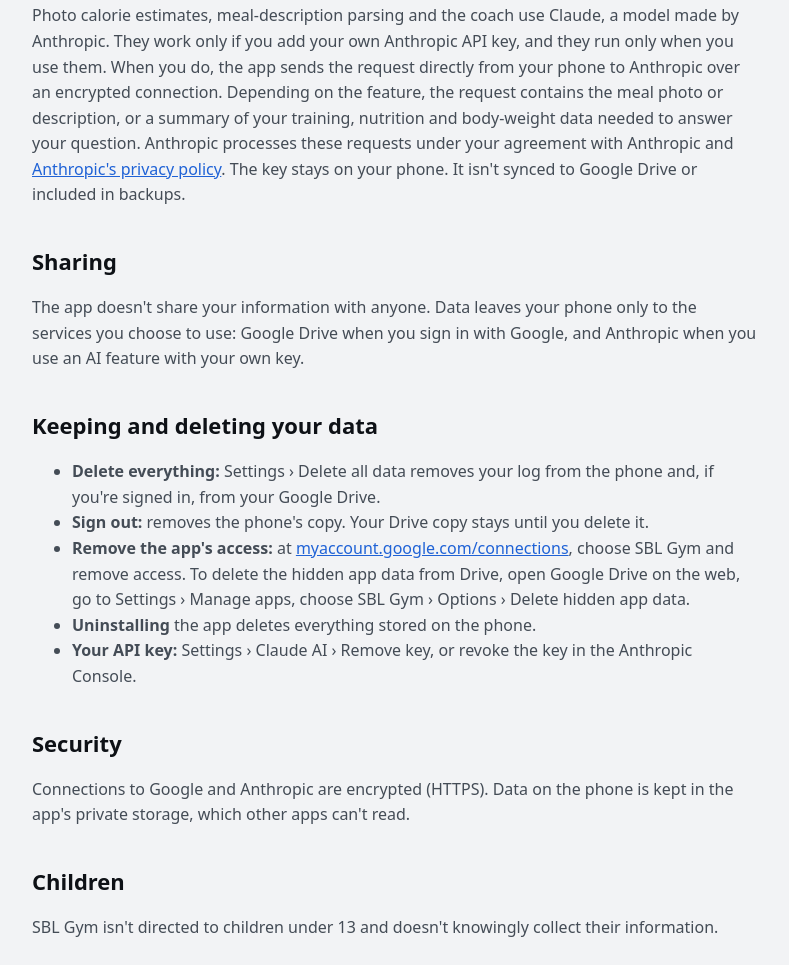
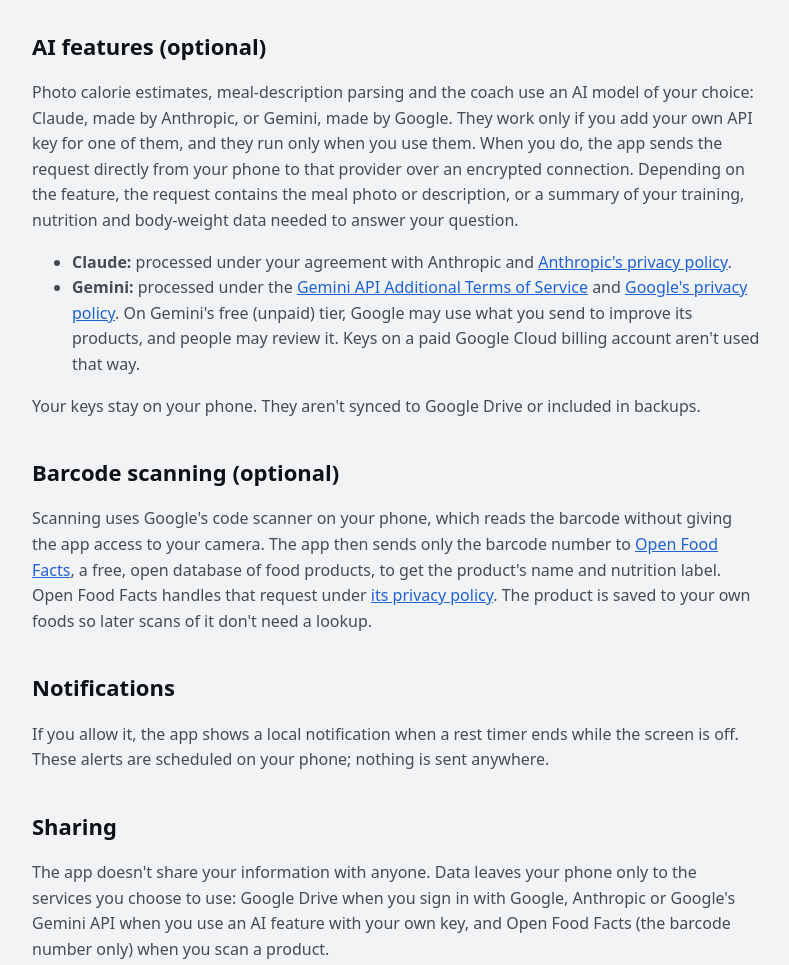
Before and after one commit to z4kko0o/SBLGym, a plain HTML site: page privacy.html in a window 1280 px wide. Shown: the part 1518-2483 px from the top of the page, without its empty margins (244-1033 px from the left). Drawn offline with Linux system fonts and the light colour scheme.

Commit message:
Add files via upload

```diff
--- a/privacy.html
+++ b/privacy.html
@@ -57,10 +57,11 @@ footer p { color: var(--muted); }
 
 <h2>Information the app handles</h2>
 <ul>
-  <li><b>What you enter:</b> your profile (name, units, sex, age, height, body weight, experience, goal, activity level, training preferences and equipment), your training split, workout sessions (exercises, sets, reps, weights, notes), food logs, custom foods and recipes, and body-weight entries.</li>
+  <li><b>What you enter:</b> your profile (name, units, sex, age, height, body weight, experience, goal, activity level, training preferences and equipment), your training split, workout sessions (exercises, sets, reps, weights, notes), food logs, water intake, custom foods and recipes, and body-weight entries.</li>
   <li><b>Your Google account, if you sign in:</b> your email address, name and profile photo URL, used to show which account is signed in and to keep each account's log separate on the phone.</li>
   <li><b>Meal photos, only if you use photo estimates:</b> a photo you choose or take is sent for analysis as described under "AI features". The app doesn't keep the photo after the estimate.</li>
-  <li><b>An Anthropic API key, only if you add one:</b> stored on your phone to use the AI features.</li>
+  <li><b>An Anthropic or Google Gemini API key, only if you add one:</b> stored on your phone to use the AI features.</li>
+  <li><b>Barcodes, only when you scan one:</b> the barcode number of a packaged food, used to look up its nutrition label as described under "Barcode scanning".</li>
 </ul>
 <p>The app doesn't collect your location, contacts or device identifiers, and it contains no advertising or analytics code.</p>
 
@@ -80,10 +81,21 @@ footer p { color: var(--muted); }
 <p>SBL Gym's use and transfer to any other app of information received from Google APIs will adhere to the <a href="https://developers.google.com/terms/api-services-user-data-policy">Google API Services User Data Policy</a>, including the Limited Use requirements. The app uses Google user data only to provide its features to you. It doesn't sell it, use it for advertising, or let anyone read it, except as described under "AI features" when you choose to use them.</p>
 
 <h2>AI features (optional)</h2>
-<p>Photo calorie estimates, meal-description parsing and the coach use Claude, a model made by Anthropic. They work only if you add your own Anthropic API key, and they run only when you use them. When you do, the app sends the request directly from your phone to Anthropic over an encrypted connection. Depending on the feature, the request contains the meal photo or description, or a summary of your training, nutrition and body-weight data needed to answer your question. Anthropic processes these requests under your agreement with Anthropic and <a href="https://www.anthropic.com/legal/privacy">Anthropic's privacy policy</a>. The key stays on your phone. It isn't synced to Google Drive or included in backups.</p>
+<p>Photo calorie estimates, meal-description parsing and the coach use an AI model of your choice: Claude, made by Anthropic, or Gemini, made by Google. They work only if you add your own API key for one of them, and they run only when you use them. When you do, the app sends the request directly from your phone to that provider over an encrypted connection. Depending on the feature, the request contains the meal photo or description, or a summary of your training, nutrition and body-weight data needed to answer your question.</p>
+<ul>
+  <li><b>Claude:</b> processed under your agreement with Anthropic and <a href="https://www.anthropic.com/legal/privacy">Anthropic's privacy policy</a>.</li>
+  <li><b>Gemini:</b> processed under the <a href="https://ai.google.dev/gemini-api/terms">Gemini API Additional Terms of Service</a> and <a href="https://policies.google.com/privacy">Google's privacy policy</a>. On Gemini's free (unpaid) tier, Google may use what you send to improve its products, and people may review it. Keys on a paid Google Cloud billing account aren't used that way.</li>
+</ul>
+<p>Your keys stay on your phone. They aren't synced to Google Drive or included in backups.</p>
+
+<h2>Barcode scanning (optional)</h2>
+<p>Scanning uses Google's code scanner on your phone, which reads the barcode without giving the app access to your camera. The app then sends only the barcode number to <a href="https://world.openfoodfacts.org/">Open Food Facts</a>, a free, open database of food products, to get the product's name and nutrition label. Open Food Facts handles that request under <a href="https://world.openfoodfacts.org/privacy">its privacy policy</a>. The product is saved to your own foods so later scans of it don't need a lookup.</p>
+
+<h2>Notifications</h2>
+<p>If you allow it, the app shows a local notification when a rest timer ends while the screen is off. These alerts are scheduled on your phone; nothing is sent anywhere.</p>
 
 <h2>Sharing</h2>
-<p>The app doesn't share your information with anyone. Data leaves your phone only to the services you choose to use: Google Drive when you sign in with Google, and Anthropic when you use an AI feature with your own key.</p>
+<p>The app doesn't share your information with anyone. Data leaves your phone only to the services you choose to use: Google Drive when you sign in with Google, Anthropic or Google's Gemini API when you use an AI feature with your own key, and Open Food Facts (the barcode number only) when you scan a product.</p>
 
 <h2>Keeping and deleting your data</h2>
 <ul>
@@ -91,11 +103,11 @@ footer p { color: var(--muted); }
   <li><b>Sign out:</b> removes the phone's copy. Your Drive copy stays until you delete it.</li>
   <li><b>Remove the app's access:</b> at <a href="https://myaccount.google.com/connections">myaccount.google.com/connections</a>, choose SBL Gym and remove access. To delete the hidden app data from Drive, open Google Drive on the web, go to Settings › Manage apps, choose SBL Gym › Options › Delete hidden app data.</li>
   <li><b>Uninstalling</b> the app deletes everything stored on the phone.</li>
-  <li><b>Your API key:</b> Settings › Claude AI › Remove key, or revoke the key in the Anthropic Console.</li>
+  <li><b>Your API keys:</b> Settings › AI › Remove, or revoke them in the Anthropic Console or Google AI Studio.</li>
 </ul>
 
 <h2>Security</h2>
-<p>Connections to Google and Anthropic are encrypted (HTTPS). Data on the phone is kept in the app's private storage, which other apps can't read.</p>
+<p>Connections to Google, Anthropic and Open Food Facts are encrypted (HTTPS). Data on the phone is kept in the app's private storage, which other apps can't read.</p>
 
 <h2>Children</h2>
 <p>SBL Gym isn't directed to children under 13 and doesn't knowingly collect their information.</p>
```
Also changed, not shown: index.html (+3 -2 lines), terms.html (+2 -2 lines).
